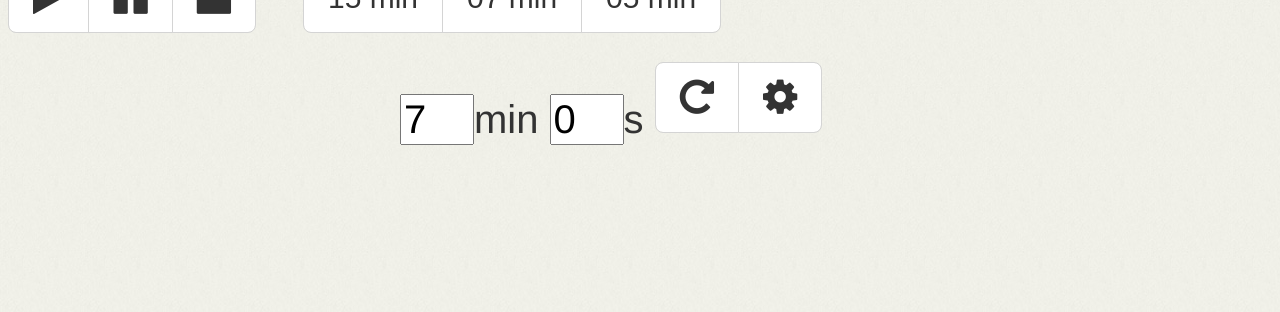
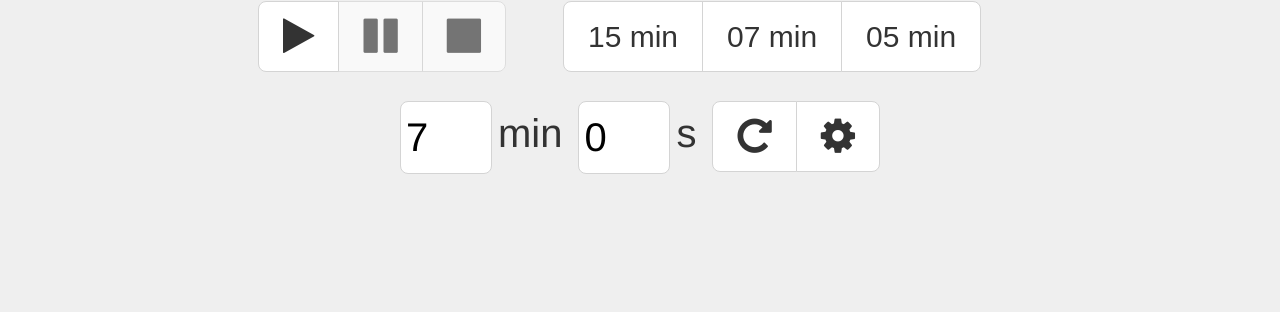
Before and after one commit to molins/BPChrono, a plain HTML site: page index.html in a window 1280 px wide. Shown: the part 488-800 px from the top of the page. Drawn offline with Linux system fonts and the light colour scheme.

Commit message:
Bootstrap completly removed

```diff
--- a/css/main.css
+++ b/css/main.css
@@ -2,22 +2,29 @@
 
 body {
 	color: #333;
-	background-color: #eee;
+	background-color: #efefef;
 	font-family: "Helvetica Neue",Helvetica,Arial,sans-serif;
 	font-size: 40px;
-	background-image: url("../images/body.jpg");
 }
 
 .hidden {
-  display: none !important;
+	display: none !important;
 }
 
-.center-block {
-  display: block;
-  margin-left: auto;
-  margin-right: auto;
+
+:disabled {
+	filter: alpha(opacity=65);
+	opacity: .65;
+	pointer-events: none;
+	cursor: not-allowed;
 }
 
+:disabled:hover,
+:disabled:focus,{
+	background-color: #fff;
+	border-color: #ccc;
+
+}
 
 /* Self */
 
@@ -33,31 +40,56 @@ span.fa {
 	font-size: 40px;
 }
 
+#dingButton {
+	width: 102px;
+}
+
+
+/* Elements */
+
 #chrono {
 	text-align: center;
-	font-size: 30vw;
+	font-size: 32vw;
 }
 
-.controls {
-	margin-bottom: 20px;
+
+.flexParent {
+	display: flex;
+	justify-content: center;
+	flex-wrap: wrap;
 }
 
 #controlButtons {
 	width: 265px;
+	margin: 10px 20px;
 }
 
 #timeControls {
 	width: 480px;
+	margin: 10px 20px;
+	display: flex;
+	justify-content: space-between;
 }
 
 #timePresets {
 	width: 459px;
+	margin: 10px 20px;
 }
 
 input {
-	width: 66px;
+	width: 80px;
+	height: 67px;
 	font-family: "Helvetica Neue",Helvetica,Arial,sans-serif;
 	font-size: 40px;
+	padding: 2px 5px;
+	border: 1px solid #d4d4d4;
+	border-radius: 0.2em;
+}
+
+label {
+	height: 73px;
+	margin-top: 10px;
+	margin-right: 10px;
 }
 
 .clearfix::after {
@@ -66,26 +98,12 @@ input {
     display: table;
 }
 
-@media (min-width: 745px) {
-	#controlButtons {
-		float: left;
-		margin-right: 30px;
-	}
-	#timePresets {
-		float: left;
-	}
-	#timeControls {
-		clear: left;
-	}
-}
 
 #config {
 	width: 543px;
+	margin: 20px 20px;
 }
 
-#configButton {
-	float:  right;
-}
 
 
 /* =============================================================================
@@ -104,21 +122,13 @@ button {
 	margin: 0;
 	text-decoration: none;
 	text-align: center;
-	text-shadow: 1px 1px 0 #fff;
 	font-size: 30px;
 	color: #333;
 	height: 71px;
 	white-space: nowrap;
 	cursor: pointer;
 	outline: none;
-	background-color: #fff;
-	//background-image: -webkit-gradient(linear, 0 0, 0 100%, from(#f4f4f4), to(#ececec));
-	//background-image: -moz-linear-gradient(#f4f4f4, #ececec);
-	//background-image: -ms-linear-gradient(#f4f4f4, #ececec);
-	//background-image: -o-linear-gradient(#f4f4f4, #ececec);
-	/background-image: linear-gradient(#f4f4f4, #ececec);
-	-moz-background-clip: padding; /* for Firefox 3.6 */
-	background-clip: padding-box;
+	background-color: rgb(255, 255, 255);
 	border-radius: 0.2em;
 	/* IE hacks */
 	zoom: 1;
@@ -130,19 +140,9 @@ button:hover,
 button:focus,
 button:active,
 button.active {
-    border-color: #3072b3;
-    border-bottom-color: #2a65a0;
-    text-decoration: none;
-    text-shadow: -1px -1px 0 rgba(0,0,0,0.3);
-    color: #fff;
-    background-color: rgb(9, 155, 74);
-}
-
-button:active,
-button.active {
-    border-color: #2a65a0;
-    border-bottom-color: #3884cd;
-    background-color: rgb(9, 155, 74);
+    color: #333;
+    background-color: #e6e6e6;
+    border-color: #adadad;
 }
 
 
--- a/index.html
+++ b/index.html
@@ -33,12 +33,12 @@
 
 
 
-	<div id="chrono" class="center-block"><p></p></div>
+	<div id="chrono"><p></p></div>
 
 
+	<div class="flexParent">
 
-
-	<div id="controlButtons" class="controls center-block">
+		<div id="controlButtons" class="controls">
 
 			<div class="button-group" role="group" aria-label="Chrono controls">
 
@@ -60,8 +60,8 @@
 
 
 
-	<div id="timePresets" class="center-block">
-		<div id="bp" class="center-block controls timePresets">
+		<div id="timePresets">
+			<div id="bp" class="controls timePresets">
 				<div class="button-group" role="group">
 					<button type="button" id="15minButton" onclick="changeTime(900);">
 						15 min
@@ -78,7 +78,7 @@
 				</div>
 			</div>
 
-		<div id="academic" class="center-block controls hidden timePresets">
+			<div id="academic" class="controls hidden timePresets">
 				<div class="button-group" role="group">
 
 					<button type="button" id="5minButton" onclick="changeTime(300);">
@@ -99,7 +99,7 @@
 
 
 
-	<div id="timeControls" class="center-block controls clearfix">
+		<div id="timeControls" class="controls">
 			<input id="minutesInput" class="timesControls" value="7" min=0 max=1440 type="number" aria-label="Minutes"><label for="minutesInput">min</label>
 			<input id="secondsInput" class="timesControls" value="0" max=59 min=0 type="number" aria-label="Seconds"><label for="secondsInput">s</label>
 
@@ -113,12 +113,10 @@
 				</button>
 			</div>
 		</div>
+	</div>
 
-
-
-
-	<div id="config" class="center-block hidden">
-		<div class="button-group">
+	<div class="flexParent">
+		<div id="config" class="button-group hidden">
 			<button type="button" id="dingButton" aria-label="Toogle Sound" onclick="toggleDing();">
 				<span id="dingGlyphicon" class="fa" aria-hidden="true"></span>
 			</button>
@@ -126,12 +124,12 @@
 			<button type="button" id="presetsButton" aria-label="Toogle debate type" onclick="togglePresets();">
 			</button>
 
-			<button type="button" id="tableButton" aria-label="Toogle table" onclick="toggleTable();">
+			<button type="button" id="tableButton" aria-label="Toogle table" onclick="toggleTable();" disabled="">
 				<span class="fa fa-times" aria-hidden="true"></span>
 				<span class="fa fa-table" aria-hidden="true"></span>
 			</button>
 
-			<button type="button" id="colourButton" aria-label="Toogle colours" onclick="toggleColours();">
+			<button type="button" id="colourButton" aria-label="Toogle colours" onclick="toggleColours();" disabled="">
 				<span class="fa fa-circle" aria-hidden="true"></span>
 				<span class="fa fa-circle-o" aria-hidden="true"></span>
 			</button>
```
Lines whose indentation alone changed are shown as unchanged.
